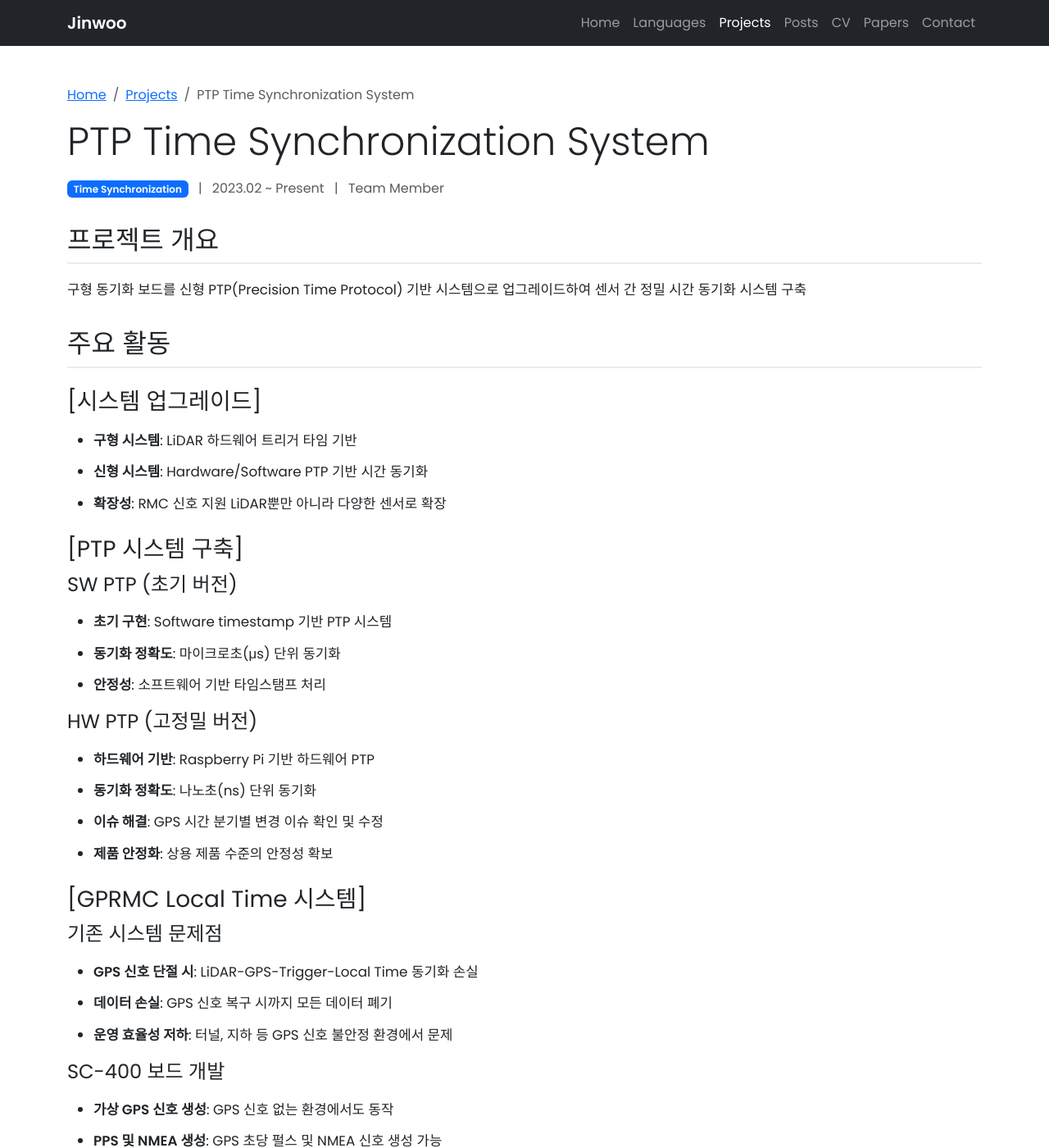
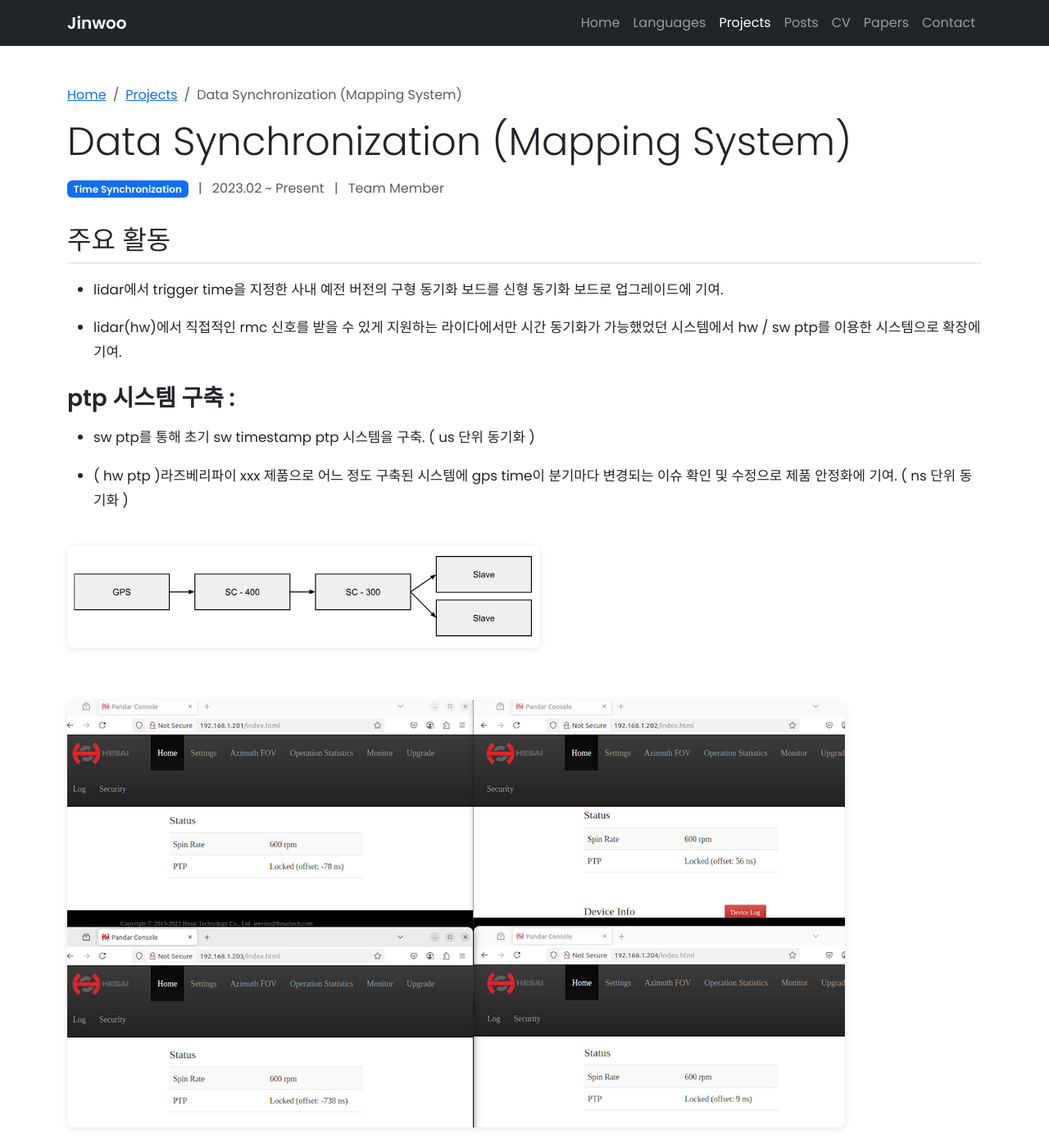
Before and after one commit to jinwoo-Sync/jinwoo-Sync.github.io, a Jekyll site: the page built from _projects/ptp_system.md, in a window 1280 px wide and 1400 px high. Shown: the whole window at 82% size. Built offline with Jekyll 4.4.1, drawn with Linux system fonts in a browser that asks for light colours; some of the changed text lies outside the part shown.

Commit message:
프로젝트 글 수정

```diff
--- a/_projects/ptp_system.md
+++ b/_projects/ptp_system.md
@@ -1,80 +1,46 @@
 ---
 layout: project
-title: "PTP Time Synchronization System"
+title: "Data Synchronization (Mapping System)"
 period: "2023.02 ~ Present"
 category: "Time Synchronization"
-tech_stack: "C++, Hardware Integration"
+tech_stack: "C++"
 role: "Team Member"
 company: "Mobiltech (Core System)"
 order: 6
 ---
 
-## 프로젝트 개요
-구형 동기화 보드를 신형 PTP(Precision Time Protocol) 기반 시스템으로 업그레이드하여 센서 간 정밀 시간 동기화 시스템 구축
-
 ## 주요 활동
 
-### [시스템 업그레이드]
-- **구형 시스템**: LiDAR 하드웨어 트리거 타임 기반
-- **신형 시스템**: Hardware/Software PTP 기반 시간 동기화
-- **확장성**: RMC 신호 지원 LiDAR뿐만 아니라 다양한 센서로 확장
+- lidar에서 trigger time을 지정한 사내 예전 버전의 구형 동기화 보드를 신형 동기화 보드로 업그레이드에 기여.
 
-### [PTP 시스템 구축]
+- lidar(hw)에서 직접적인 rmc 신호를 받을 수 있게 지원하는 라이다에서만 시간 동기화가 가능했었던 시스템에서 hw / sw ptp를 이용한 시스템으로 확장에 기여.
 
-#### SW PTP (초기 버전)
-- **초기 구현**: Software timestamp 기반 PTP 시스템
-- **동기화 정확도**: 마이크로초(μs) 단위 동기화
-- **안정성**: 소프트웨어 기반 타임스탬프 처리
+### **ptp 시스템 구축 :**
 
-#### HW PTP (고정밀 버전)
-- **하드웨어 기반**: Raspberry Pi 기반 하드웨어 PTP
-- **동기화 정확도**: 나노초(ns) 단위 동기화
-- **이슈 해결**: GPS 시간 분기별 변경 이슈 확인 및 수정
-- **제품 안정화**: 상용 제품 수준의 안정성 확보
+- sw ptp를 통해 초기 sw timestamp ptp 시스템을 구축. ( us 단위 동기화 )
 
-### [GPRMC Local Time 시스템]
+- ( hw ptp )라즈베리파이 xxx 제품으로 어느 정도 구축된 시스템에 gps time이 분기마다 변경되는 이슈 확인 및 수정으로 제품 안정화에 기여. ( ns 단위 동기화 )
 
-#### 기존 시스템 문제점
-- **GPS 신호 단절 시**: LiDAR-GPS-Trigger-Local Time 동기화 손실
-- **데이터 손실**: GPS 신호 복구 시까지 모든 데이터 폐기
-- **운영 효율성 저하**: 터널, 지하 등 GPS 신호 불안정 환경에서 문제
+![](/assets/images/projects/ptp_system/sc300_board.png)
 
-#### SC-400 보드 개발
-- **가상 GPS 신호 생성**: GPS 신호 없는 환경에서도 동작
-- **PPS 및 NMEA 생성**: GPS 초당 펄스 및 NMEA 신호 생성 가능
-- **GPRMC 파싱**: GPS 데이터 파싱 및 검증 로직 구현
-- **데이터 무결성**: GPS 신호 단절 시에도 연속적인 데이터 수집
-- **상용화**: 2025년부터 제품 판매 시작
+![](/assets/images/projects/ptp_system/ptp_architecture.png)
 
-### [Trigger Time 성능 평가]
-- **정량적 평가**: 시간 동기화 정확도 측정 시스템 구축
-- **성능 검증**: 다양한 시나리오에서의 동기화 성능 테스트
-- **품질 보증**: 상용 제품 수준의 성능 검증
+### **gprmc _ local time :**
 
-## 기술적 성과
-- 마이크로초에서 나노초 단위로 동기화 정확도 향상
-- GPS 신호 단절 환경에서도 안정적인 데이터 수집 시스템 구축
-- 하드웨어-소프트웨어 통합 시간 동기화 시스템 개발 경험
-- 상용 제품 개발 및 판매 경험
+- 기존 시스템은 gps 신호가 끊기면 lidar - gps - trigger time - local time 간에 시간 동기화가 풀리고, gps 신호가 다시 들어온 데이터까지 데이터를 버려야 하는 문제 발생.
 
-## 프로젝트 결과물
+- 신규 개발한 SC-400보드는 GPS 신호가 없는 환경에서 가상 GPS 신호를 생성.
 
-### SC-300 보드
-![SC-300 Board](/assets/images/projects/ptp_system/sc300_board.png)
-*초기 PTP 시스템 하드웨어*
+- GPS 초당 펄스(PPS)와 미국 해양 전자 협회(NMEA)를 생성 가능.
 
-### PTP 아키텍처
-![PTP Architecture](/assets/images/projects/ptp_system/ptp_architecture.png)
-*Hardware/Software PTP 기반 시간 동기화 시스템 구조*
+- hw 적인 요소보다 gprmc 파싱과 데이터 검증에 크게 기여.
 
-### SC-400 GPRMC 시스템
-![SC-400 GPRMC](/assets/images/projects/ptp_system/sc400_gprmc.png)
-*가상 GPS 신호 생성 시스템*
+- 2025년도 부터 해당 제품들의 판매 진행.
 
-### SC-400 전체 시스템
-![SC-400 System](/assets/images/projects/ptp_system/sc400_system.png)
-*SC-400 보드 기반 통합 시스템*
+![](/assets/images/projects/ptp_system/sc400_gprmc.png)
 
-### Trigger Time 성능 평가
-![Trigger Performance](/assets/images/projects/ptp_system/trigger_performance.png)
-*시간 동기화 성능 측정 및 검증 결과*
+![](/assets/images/projects/ptp_system/sc400_system.png)
+
+### **trigger time 성능 평가 :**
+
+![](/assets/images/projects/ptp_system/trigger_performance.png)
```
Also changed, not shown: _projects/calib_optimization.md (+15 -28 lines), _projects/hyundai_calib.md (+23 -21 lines), _projects/mms_submodule.md (+6 -27 lines), _projects/real-time_poi.md (+10 -33 lines), _projects/replica.md (+17 -41 lines).
